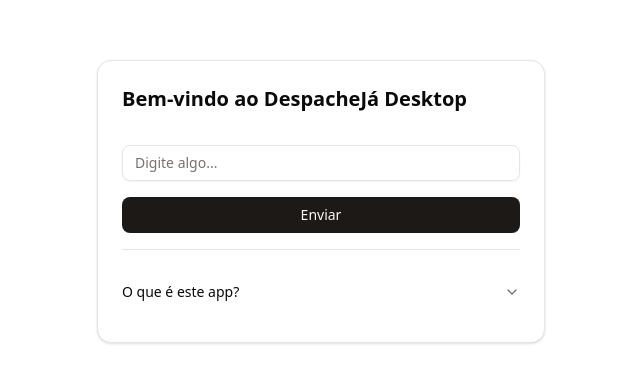
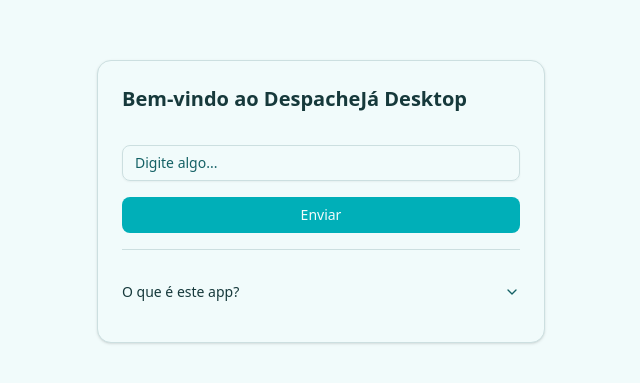
Before and after one commit to cristh-lopes/despacheja, a Next.js app in the folder frontend/: page / in a window 1280 px wide. Shown: the part 199-582 px from the top of the page, without its empty margins (319-959 px from the left). Built offline with nearby package versions, Linux system fonts and the light colour scheme.

Commit message:
style: global style

```diff
--- a/frontend/app/globals.css
+++ b/frontend/app/globals.css
@@ -45,72 +45,113 @@
 
 :root {
   --radius: 0.625rem;
-  --background: oklch(1 0 0);
-  --foreground: oklch(0.147 0.004 49.25);
-  --card: oklch(1 0 0);
-  --card-foreground: oklch(0.147 0.004 49.25);
-  --popover: oklch(1 0 0);
-  --popover-foreground: oklch(0.147 0.004 49.25);
-  --primary: oklch(0.216 0.006 56.043);
-  --primary-foreground: oklch(0.985 0.001 106.423);
-  --secondary: oklch(0.97 0.001 106.424);
-  --secondary-foreground: oklch(0.216 0.006 56.043);
-  --muted: oklch(0.97 0.001 106.424);
-  --muted-foreground: oklch(0.553 0.013 58.071);
-  --accent: oklch(0.97 0.001 106.424);
-  --accent-foreground: oklch(0.216 0.006 56.043);
-  --destructive: oklch(0.577 0.245 27.325);
-  --border: oklch(0.923 0.003 48.717);
-  --input: oklch(0.923 0.003 48.717);
-  --ring: oklch(0.709 0.01 56.259);
-  --chart-1: oklch(0.646 0.222 41.116);
-  --chart-2: oklch(0.6 0.118 184.704);
-  --chart-3: oklch(0.398 0.07 227.392);
-  --chart-4: oklch(0.828 0.189 84.429);
-  --chart-5: oklch(0.769 0.188 70.08);
-  --sidebar: oklch(0.985 0.001 106.423);
-  --sidebar-foreground: oklch(0.147 0.004 49.25);
-  --sidebar-primary: oklch(0.216 0.006 56.043);
-  --sidebar-primary-foreground: oklch(0.985 0.001 106.423);
-  --sidebar-accent: oklch(0.97 0.001 106.424);
-  --sidebar-accent-foreground: oklch(0.216 0.006 56.043);
-  --sidebar-border: oklch(0.923 0.003 48.717);
-  --sidebar-ring: oklch(0.709 0.01 56.259);
+
+  /* Base */
+  --background: oklch(0.98 0.01 200);
+  --foreground: oklch(0.32 0.04 200);
+
+  --card: oklch(0.98 0.01 200);
+  --card-foreground: oklch(0.32 0.04 200);
+
+  --popover: oklch(0.98 0.01 200);
+  --popover-foreground: oklch(0.32 0.04 200);
+
+  /* Primary (Teal-600) */
+  --primary: oklch(0.68 0.13 200);
+  --primary-foreground: oklch(0.98 0.01 200);
+
+  /* Secondary (Teal-200) */
+  --secondary: oklch(0.9 0.05 200);
+  --secondary-foreground: oklch(0.32 0.04 200);
+
+  /* Muted */
+  --muted: oklch(0.92 0.03 200);
+  --muted-foreground: oklch(0.45 0.07 200);
+
+  /* Accent */
+  --accent: oklch(0.9 0.04 200);
+  --accent-foreground: oklch(0.28 0.05 200);
+
+  /* Destructive (vermelho padrão) */
+  --destructive: oklch(0.62 0.23 25);
+  --destructive-foreground: oklch(0.98 0 0);
+
+  /* Border/Input/Ring */
+  --border: oklch(0.89 0.02 200);
+  --input: oklch(0.89 0.02 200);
+  --ring: oklch(0.68 0.13 200);
+
+  /* Charts */
+  --chart-1: oklch(0.68 0.13 200);
+  --chart-2: oklch(0.75 0.09 190);
+  --chart-3: oklch(0.55 0.08 210);
+  --chart-4: oklch(0.87 0.07 180);
+  --chart-5: oklch(0.82 0.1 200);
+
+  /* Sidebar */
+  --sidebar: oklch(0.97 0.01 200);
+  --sidebar-foreground: oklch(0.32 0.04 200);
+  --sidebar-primary: oklch(0.68 0.13 200);
+  --sidebar-primary-foreground: oklch(0.98 0.01 200);
+  --sidebar-accent: oklch(0.9 0.05 200);
+  --sidebar-accent-foreground: oklch(0.28 0.05 200);
+  --sidebar-border: oklch(0.89 0.02 200);
+  --sidebar-ring: oklch(0.68 0.13 200);
 }
 
 .dark {
-  --background: oklch(0.147 0.004 49.25);
-  --foreground: oklch(0.985 0.001 106.423);
-  --card: oklch(0.216 0.006 56.043);
-  --card-foreground: oklch(0.985 0.001 106.423);
-  --popover: oklch(0.216 0.006 56.043);
-  --popover-foreground: oklch(0.985 0.001 106.423);
-  --primary: oklch(0.923 0.003 48.717);
-  --primary-foreground: oklch(0.216 0.006 56.043);
-  --secondary: oklch(0.268 0.007 34.298);
-  --secondary-foreground: oklch(0.985 0.001 106.423);
-  --muted: oklch(0.268 0.007 34.298);
-  --muted-foreground: oklch(0.709 0.01 56.259);
-  --accent: oklch(0.268 0.007 34.298);
-  --accent-foreground: oklch(0.985 0.001 106.423);
-  --destructive: oklch(0.704 0.191 22.216);
-  --border: oklch(1 0 0 / 10%);
-  --input: oklch(1 0 0 / 15%);
-  --ring: oklch(0.553 0.013 58.071);
-  --chart-1: oklch(0.488 0.243 264.376);
-  --chart-2: oklch(0.696 0.17 162.48);
-  --chart-3: oklch(0.769 0.188 70.08);
-  --chart-4: oklch(0.627 0.265 303.9);
-  --chart-5: oklch(0.645 0.246 16.439);
-  --sidebar: oklch(0.216 0.006 56.043);
-  --sidebar-foreground: oklch(0.985 0.001 106.423);
-  --sidebar-primary: oklch(0.488 0.243 264.376);
-  --sidebar-primary-foreground: oklch(0.985 0.001 106.423);
-  --sidebar-accent: oklch(0.268 0.007 34.298);
-  --sidebar-accent-foreground: oklch(0.985 0.001 106.423);
-  --sidebar-border: oklch(1 0 0 / 10%);
-  --sidebar-ring: oklch(0.553 0.013 58.071);
+  --background: oklch(0.18 0.02 200);
+  --foreground: oklch(0.98 0.01 200);
+
+  --card: oklch(0.23 0.03 200);
+  --card-foreground: oklch(0.98 0.01 200);
+
+  --popover: oklch(0.23 0.03 200);
+  --popover-foreground: oklch(0.98 0.01 200);
+
+  /* Primary (Teal-500/600 no dark para contraste) */
+  --primary: oklch(0.78 0.09 200);
+  --primary-foreground: oklch(0.15 0.02 200);
+
+  /* Secondary */
+  --secondary: oklch(0.28 0.03 200);
+  --secondary-foreground: oklch(0.98 0.02 200);
+
+  /* Muted */
+  --muted: oklch(0.28 0.02 200);
+  --muted-foreground: oklch(0.75 0.06 200);
+
+  /* Accent */
+  --accent: oklch(0.32 0.03 200);
+  --accent-foreground: oklch(0.9 0.05 200);
+
+  /* Destructive */
+  --destructive: oklch(0.58 0.2 25);
+  --destructive-foreground: oklch(0.98 0 0);
+
+  /* Border/Input/Ring */
+  --border: oklch(0.35 0.02 200);
+  --input: oklch(0.35 0.02 200);
+  --ring: oklch(0.78 0.09 200);
+
+  /* Charts */
+  --chart-1: oklch(0.55 0.12 200);
+  --chart-2: oklch(0.7 0.1 190);
+  --chart-3: oklch(0.45 0.08 210);
+  --chart-4: oklch(0.8 0.12 180);
+  --chart-5: oklch(0.65 0.15 200);
+
+  /* Sidebar */
+  --sidebar: oklch(0.23 0.03 200);
+  --sidebar-foreground: oklch(0.98 0.01 200);
+  --sidebar-primary: oklch(0.55 0.12 200);
+  --sidebar-primary-foreground: oklch(0.98 0.01 200);
+  --sidebar-accent: oklch(0.28 0.02 200);
+  --sidebar-accent-foreground: oklch(0.98 0.01 200);
+  --sidebar-border: oklch(0.35 0.02 200);
+  --sidebar-ring: oklch(0.78 0.09 200);
 }
+
 
 @layer base {
   * {
```
